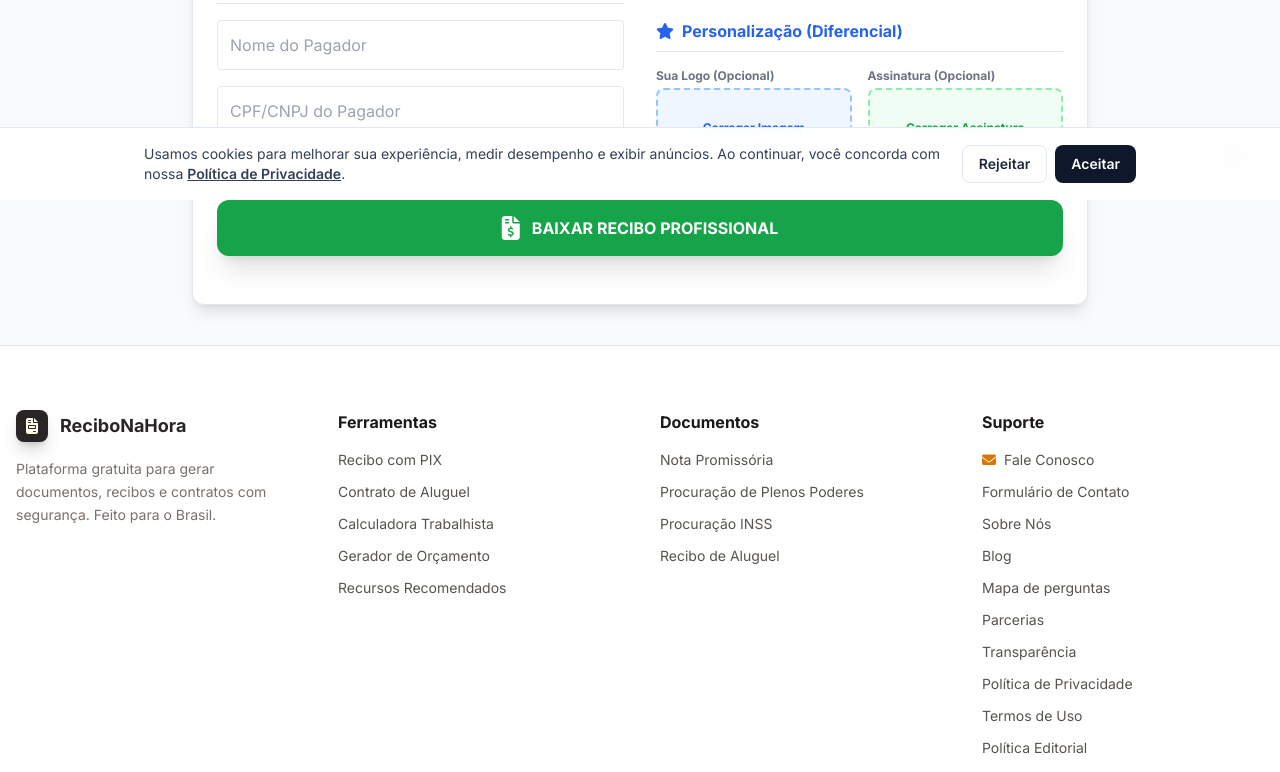
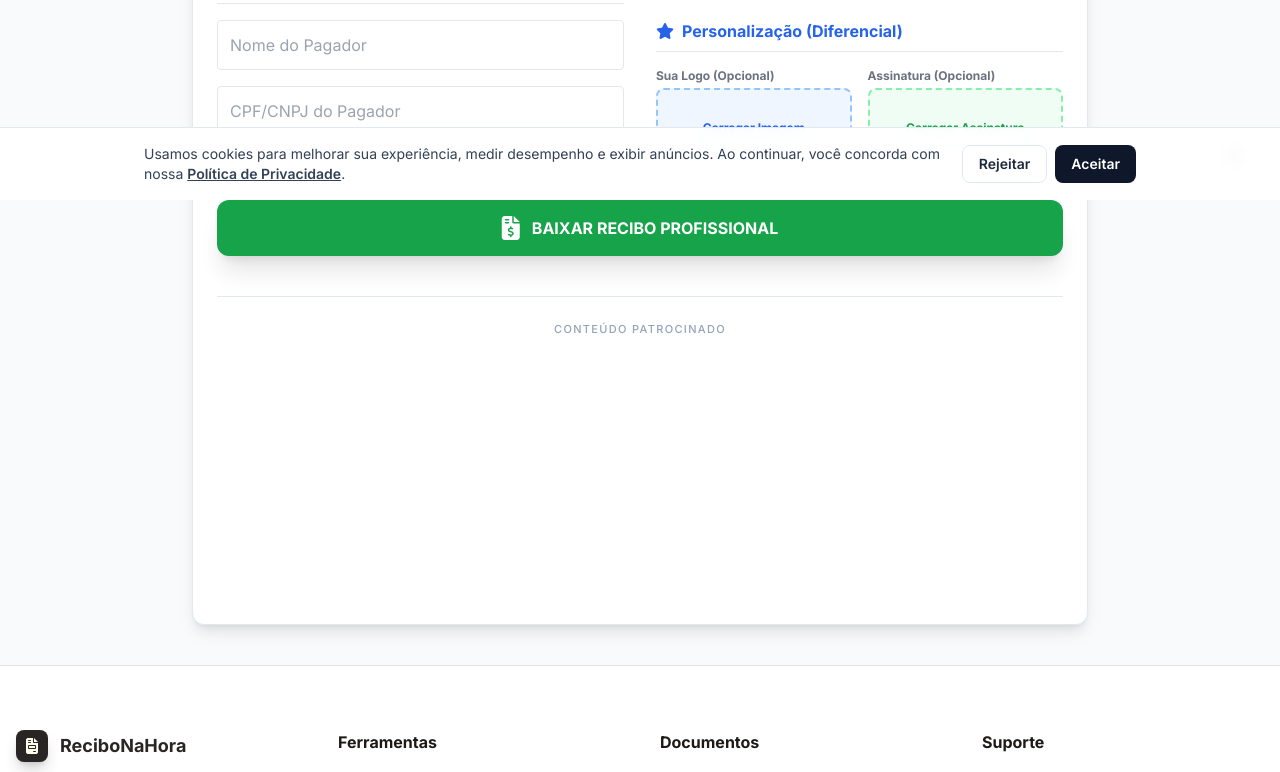
Before and after one commit to flaviomelo2213/recibo-na-hora, a Next.js app: page /gerar/recibo in a window 1280 px wide. Shown: the part 600-1372 px from the top of the page. Built offline with nearby package versions, Linux system fonts and the light colour scheme.

Commit message:
refactor: separate AdsKeeper clearly from tool actions

```diff
--- a/app/components/ads/AdsKeeperWidget.tsx
+++ b/app/components/ads/AdsKeeperWidget.tsx
@@ -15,11 +15,19 @@ export default function AdsKeeperWidget() {
   }, []);
 
   return (
-    <div
-      className="my-6"
-      data-type="_mgwidget"
-      data-widget-id="2087179"
+    <aside
+      role="complementary"
       aria-label="Conteúdo patrocinado"
-    />
+      className="mt-10 pt-6 border-t border-slate-200"
+    >
+      <p className="mb-3 text-center text-[11px] font-medium uppercase tracking-[0.12em] text-slate-400">
+        Conteúdo patrocinado
+      </p>
+      <div
+        className="min-h-[250px]"
+        data-type="_mgwidget"
+        data-widget-id="2087179"
+      />
+    </aside>
   );
 }
```
